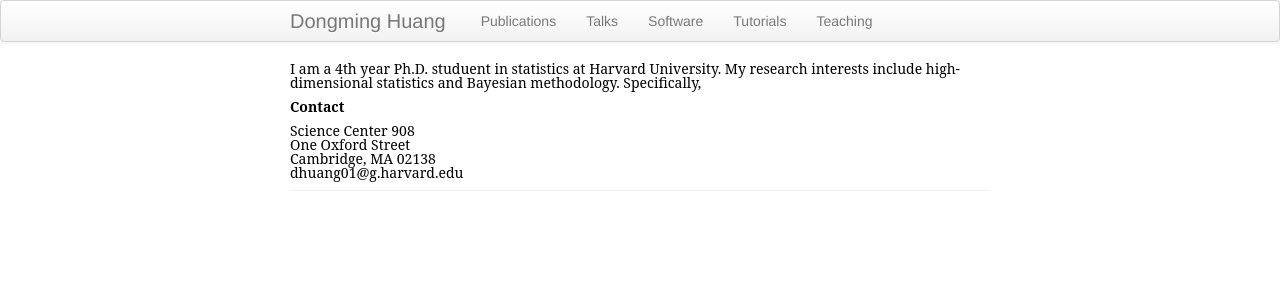
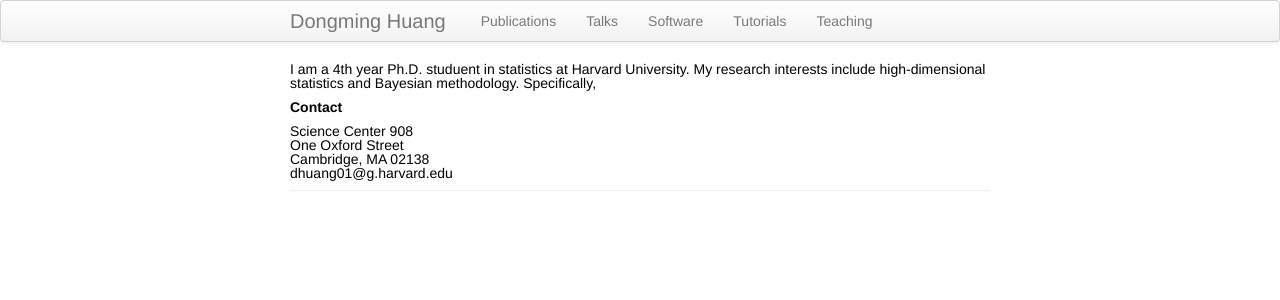
Before and after one commit to stathuang/dmhuang.github.io, a Jekyll site: the page built from index.md, in a window 1280 px wide. Shown: the top 300 px of the page. Built offline with Jekyll 4.4.1, drawn with Linux system fonts in a browser that asks for light colours.

Commit message:
Update style.css

```diff
--- a/assets/themes/twitter/css/style.css
+++ b/assets/themes/twitter/css/style.css
@@ -69,7 +69,7 @@ p {
     font-size: 1em;
     line-height: 1em;
     color: #000;
-    font-family: 'Serif';
+    font-family: 'Helvetica', 'Arial', 'Sans-Serif';
 }
 
 /*
```
